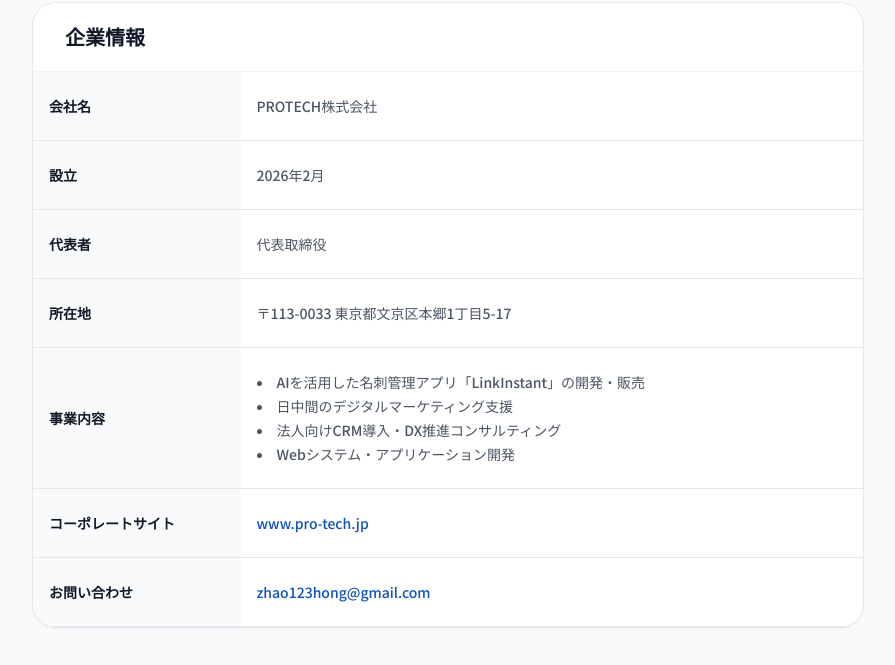
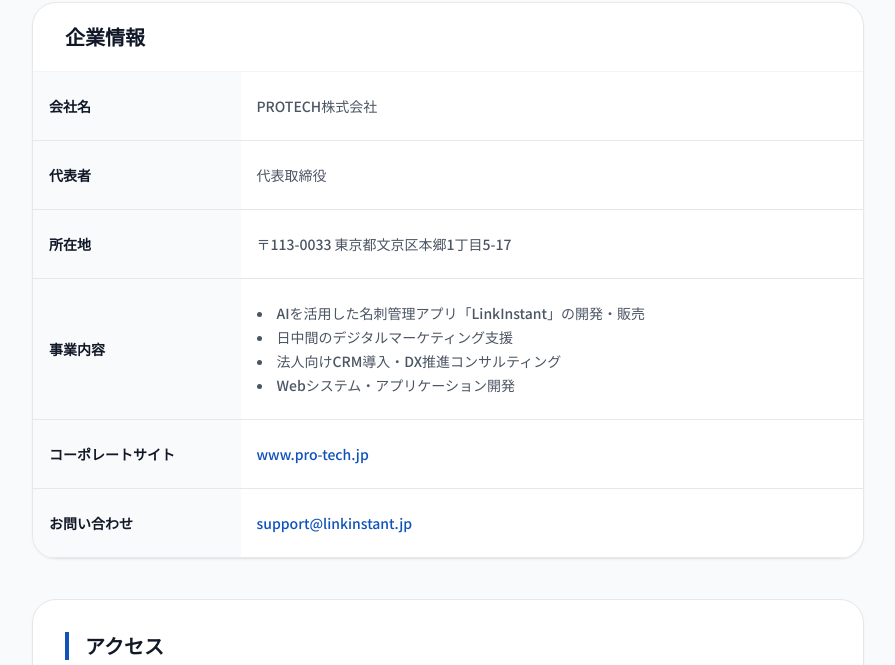
Before and after one commit to TKshiro/linkinstant-website, a plain HTML site: page company.html in a window 1280 px wide. Shown: the part 911-1576 px from the top of the page, without its empty margins (192-1087 px from the left). Drawn offline with nearby package versions, Linux system fonts and the light colour scheme.

Commit message:
feat: replace email to support@linkinstant.jp, PROTECH branding, remove 設立 row

```diff
--- a/company.html
+++ b/company.html
@@ -143,9 +143,6 @@
                         <td>PROTECH株式会社</td>
                     </tr>
                     <tr>
-                        <th>設立</th>
-                        <td>2026年2月</td>
-                    </tr>
                     <tr>
                         <th>代表者</th>
                         <td>代表取締役</td>
@@ -172,8 +169,8 @@
                     </tr>
                     <tr>
                         <th>お問い合わせ</th>
-                        <td><a href="mailto:zhao123hong@gmail.com"
-                                class="text-primary hover:underline">zhao123hong@gmail.com</a></td>
+                        <td><a href="mailto:support@linkinstant.jp"
+                                class="text-primary hover:underline">support@linkinstant.jp</a></td>
                     </tr>
                 </tbody>
             </table>
```
Also changed, not shown: contact.html (+2 -2 lines).
